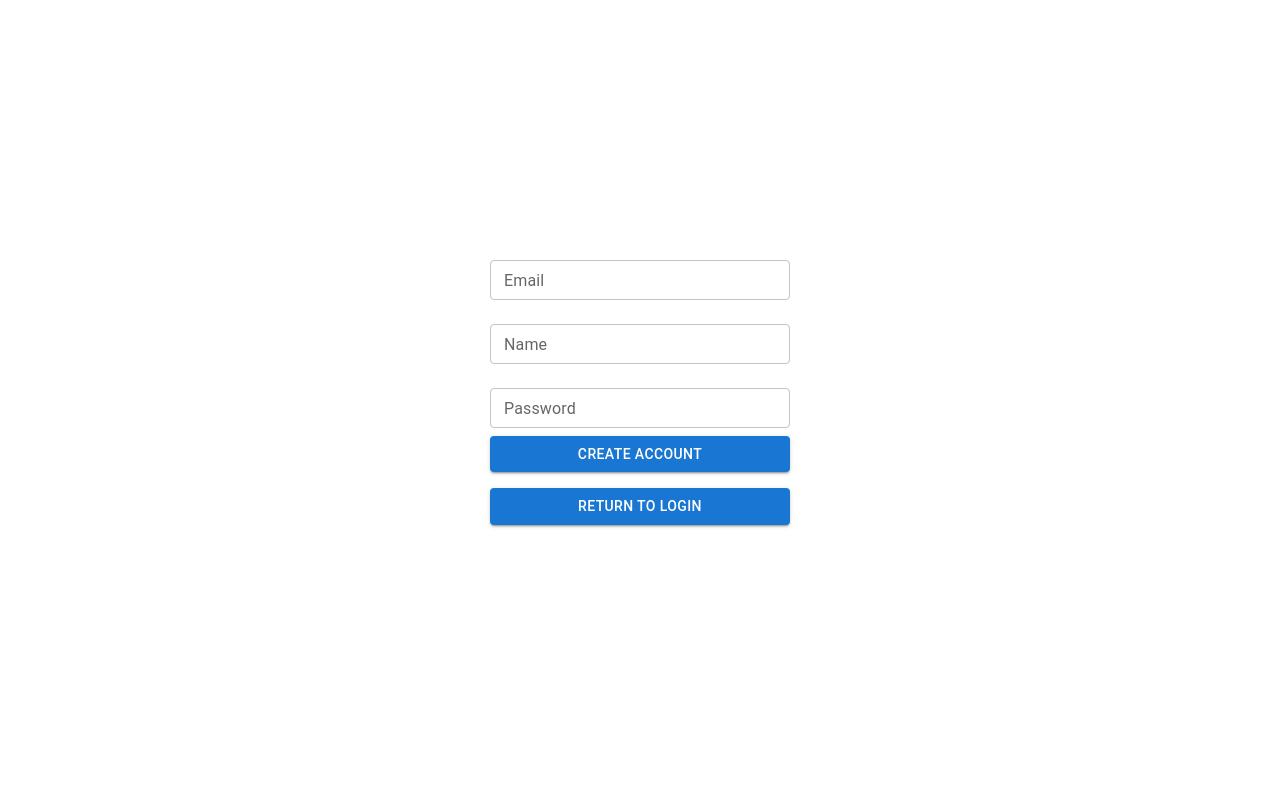
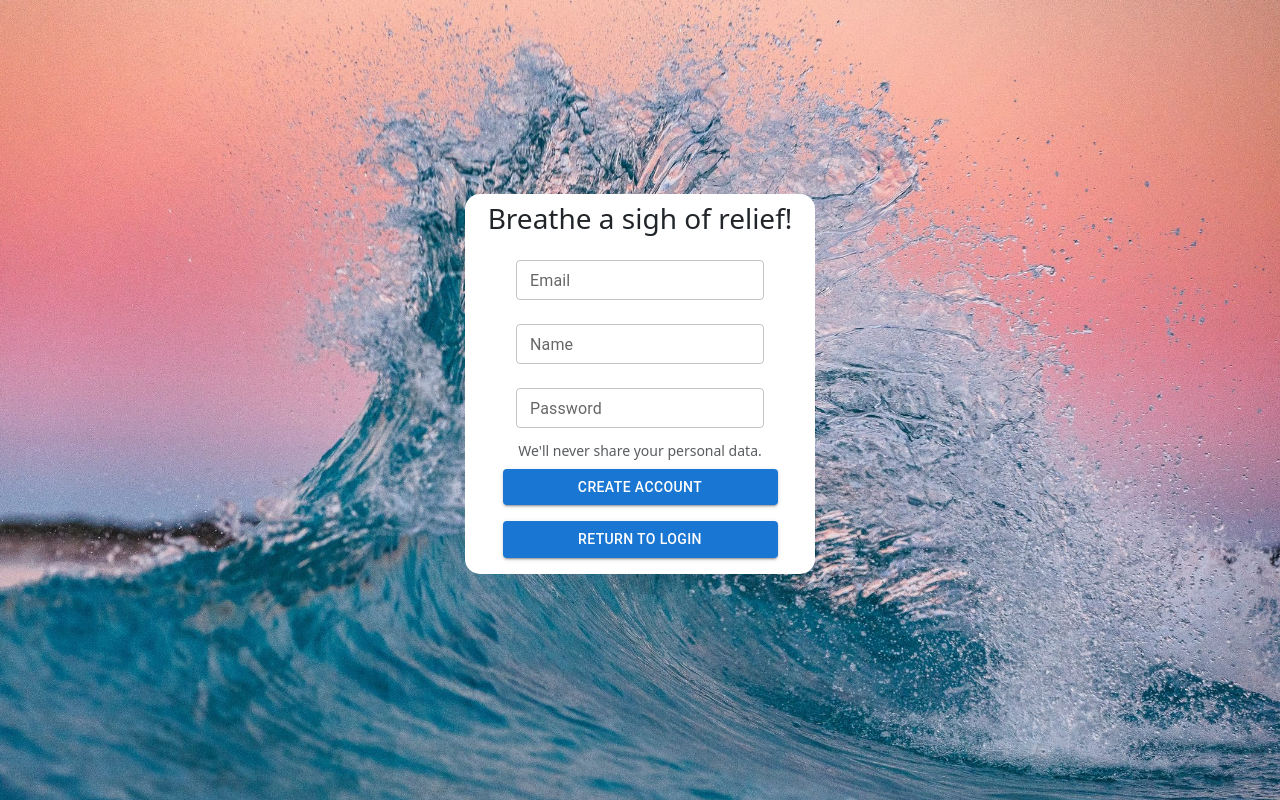
Before and after one commit to IRODR1502020/HOWRU-Spring-2024, a React (Create React App) app in the folder howru/: page /register in a window 1280 px wide. Built offline with nearby package versions, Linux system fonts and the light colour scheme; no server answers.

Commit message:
update style
add new bg asset, add bg photo to login flow, add box behind the login fields for visual clarity

```diff
--- a/howru/src/Components/GeneralComponents/Footer.js
+++ b/howru/src/Components/GeneralComponents/Footer.js
@@ -1,11 +1,17 @@
-import React from 'react';
+import { useNavigate } from 'react-router-dom'
 
-export default function Footer() {
+const Footer = () => {
+	const navigate = useNavigate();
+
     return (
-        <footer class="bg-secondary-subtle row p-3">
-            <div class="col-md-8 text-end">HowRU by <a href="#" class="link-underline-primary">Liane Sangollo</a></div>
-            <div class="col-md-2 text-end"><a href="#" class="link-underline-primary">About Us</a></div>
-            <div class="col-md-2 text-end"><a href="#" class="link-underline-primary">Contact Us</a></div>
-        </footer>
+
+		<footer class="bg-secondary-subtle row p-3" >
+			<div class="col-md-8 text-end" >HowRU by <a href="#" class="link-underline-primary">Liane Sangollo</a></div>
+			<div class="col-md-2 text-end"><a href="#" class="link-underline-primary">About Us</a></div>
+			<div class="col-md-2 text-end"><a href="#" class="link-underline-primary">Contact Us</a></div>
+		</footer>
+
     );
 }
+
+export default Footer;
--- a/howru/src/Components/GeneralComponents/LoginWidget.js
+++ b/howru/src/Components/GeneralComponents/LoginWidget.js
@@ -12,7 +12,6 @@ const LoginWidget = () => {
 				<div class="mb-3">
 					<label for="exampleInputEmail1" class="form-label">Email address</label>
 					<input type="email" placeholder="example@gmail.com" class="form-control" id="exampleInputEmail1" aria-describedby="emailHelp"/>
-					<div id="emailHelp" class="form-text">We'll never share your personal data.</div>
 				</div>
 				<div class="mb-3">
 					<label for="exampleInputPassword1" class="form-label">Password</label>
--- a/howru/src/Components/LoginPage.js
+++ b/howru/src/Components/LoginPage.js
@@ -2,6 +2,7 @@ import { Box } from '@mui/material';
 import { useNavigate } from "react-router-dom";
 import LoginWidget from './GeneralComponents/LoginWidget.js';
 import logo from "../Assets/logo.png"
+import bg from "../Assets/waves_bg.jpg";
 
 
 const LoginPage = () => {
@@ -15,7 +16,11 @@ const LoginPage = () => {
 	 };
 
 	return (
-
+		<div style={{
+				backgroundImage: `url(${bg})`,
+				backgroundSize: 'cover',
+			}}
+		>
 			<Box sx={{
 				display: 'flex',
 				flexDirection: 'column',
@@ -30,6 +35,7 @@ const LoginPage = () => {
 					<LoginWidget />
 				</Box>
 			</Box>
+		</div>
 	);
 
 };
--- a/howru/src/Components/RegisterPage.js
+++ b/howru/src/Components/RegisterPage.js
@@ -3,23 +3,14 @@ import { useNavigate } from 'react-router-dom';
 import {getAuth, createUserWithEmailAndPassword} from "firebase/auth";
 import { TextField, Button, Box, Typography, Link } from '@mui/material';
 import { Link as RouterLink } from "react-router-dom";
+import bg from "../Assets/waves_bg.jpg";
 import '../Styling/bootstrap.css';
 
 const RegisterPage = () => {
 	const [name, setName] = useState();
 	const [password, setPassword] = useState();
 	const [email, setEmail] = useState();
-
 	const navigate = useNavigate();
-
-	const sectionStyle = {
-		height: '100vh',
-		backgroundColor: '#2779e2'
-	  };
-
-	const cardStyle = {
-		'border-radius': '15px'
-	};
 
 	const auth = getAuth();
 	const handleRegister = async () => {
@@ -35,8 +26,23 @@ const RegisterPage = () => {
 		}
 	}
 
+	const sectionStyle = {
+		height: '100vh',
+		backgroundColor: '#2779e2'
+	  };
+
+	const cardStyle = {
+		'border-radius': '15px'
+	};
+
 
 	return (
+		<div style={{
+				backgroundImage: `url(${bg})`,
+				backgroundSize: 'cover',
+			}}
+		>
+
 			<Box
 			  sx={{
 				display: 'flex',
@@ -46,14 +52,23 @@ const RegisterPage = () => {
 				height: '100vh',
 			  }}
 			>
-		  <Box sx={{ width: '300px', mb: 4 }}>
+				<Box sx={{
+					width: '350px',
+					mb: 4,
+					bgcolor: 'white',
+					display: 'inherit',
+					flexDirection: 'inherit',
+					alignItems: 'inherit',
+					borderRadius: '15px',
+					}}
+				>
+				<h3 style={{ marginTop: '0.5rem' }}> Breathe a sigh of relief! </h3>
 				<TextField
 				  label="Email"
 				  type="email"
 				  value={email}
 				  onChange={(e) => setEmail(e.target.value)}
 				  placeholder="Enter your email"
-			  fullWidth
 				  margin="normal"
 				  size="small"
 				/>
@@ -63,7 +78,6 @@ const RegisterPage = () => {
 				  value={name}
 				  onChange={(e) => setName(e.target.value)}
 				  placeholder="Enter your Name"
-			  fullWidth
 				  margin="normal"
 				  size="small"
 				/>
@@ -74,19 +88,19 @@ const RegisterPage = () => {
 				  value={password}
 				  onChange={(e) => setPassword(e.target.value)}
 				  placeholder="Enter your password"
-			  fullWidth
 				  margin="normal"
 				  size="small"
 				/>
-
-			<Button variant="contained" onClick={handleRegister} fullWidth >
+				<div id="emailHelp" class="form-text">We'll never share your personal data.</div>
+				<Button variant="contained" onClick={handleRegister} style={{ marginTop: '0.5rem', width: '275px' }}>
 					Create Account
 				</Button>
-			<Button variant="contained" onClick={() => navigate('/login')} fullWidth style={{ marginTop: '1rem' }} >
+				<Button variant="contained" onClick={() => navigate('/login')} style={{ marginTop: '1rem', marginBottom: '1rem', width: '275px' }} >
 					Return to Login
 				</Button>
 			  </Box>
 			</Box>
+		</div>
 	);
 
 };
--- a/howru/src/Components/ResetPassword.js
+++ b/howru/src/Components/ResetPassword.js
@@ -4,7 +4,8 @@ import { sendPasswordResetEmail } from 'firebase/auth';
 import { auth } from '../Config/firebase.js';
 import { useNavigate } from 'react-router-dom';
 import { Link as RouterLink } from "react-router-dom";
-import logo from "../Assets/logo.png"
+import logo from "../Assets/logo.png";
+import bg from "../Assets/waves_bg.jpg";
 
 const ResetPassword = () => {
 	const [email, setEmail] = useState('');
@@ -35,6 +36,11 @@ const ResetPassword = () => {
 	 };
 
 	return (
+		<div style={{
+					backgroundImage: `url(${bg})`,
+					backgroundSize: 'cover',
+				}}
+		>
 			<Box
 			  sx={{
 				display: 'flex',
@@ -73,6 +79,7 @@ const ResetPassword = () => {
 				</Button>
 			  </Box>
 			</Box>
+		</div>
 	);
 
 }
```
Also changed, not shown: howru/src/Assets/waves_bg.jpg (added). Lines whose indentation alone changed are shown as unchanged.
